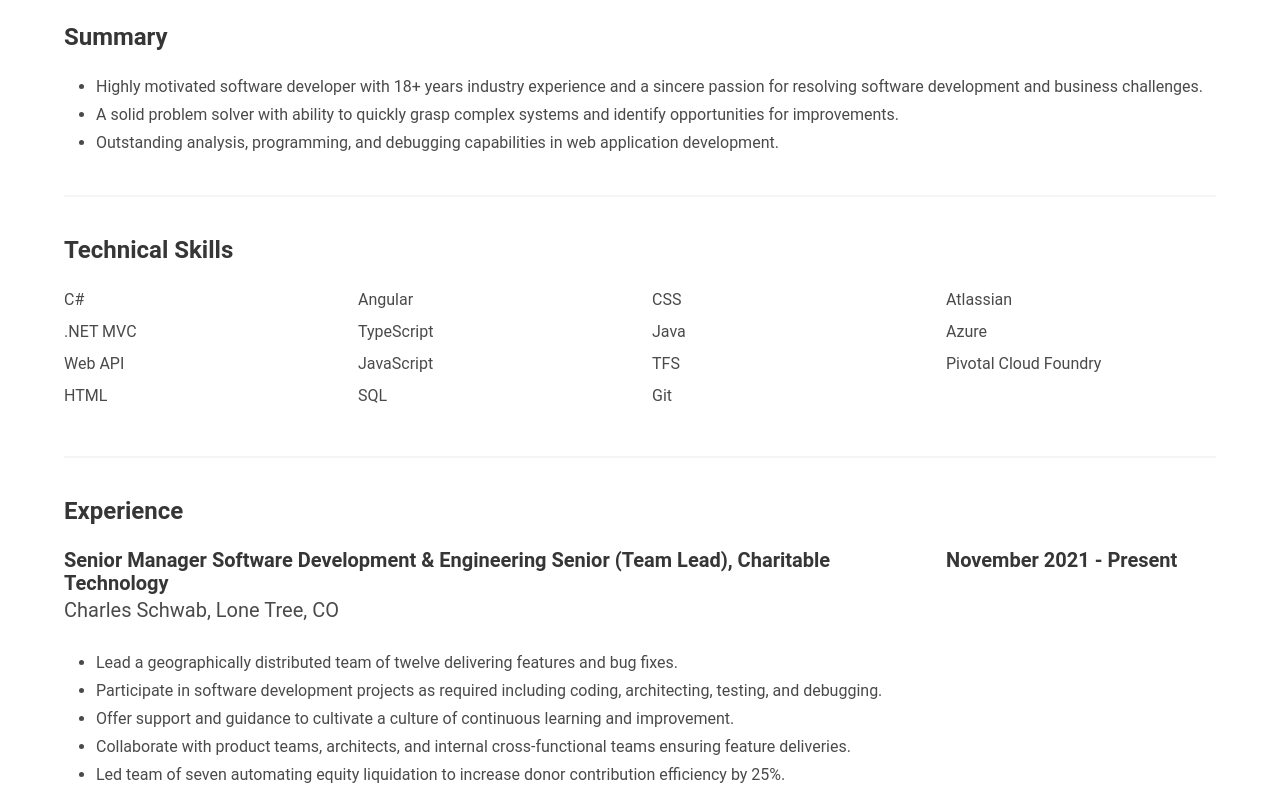
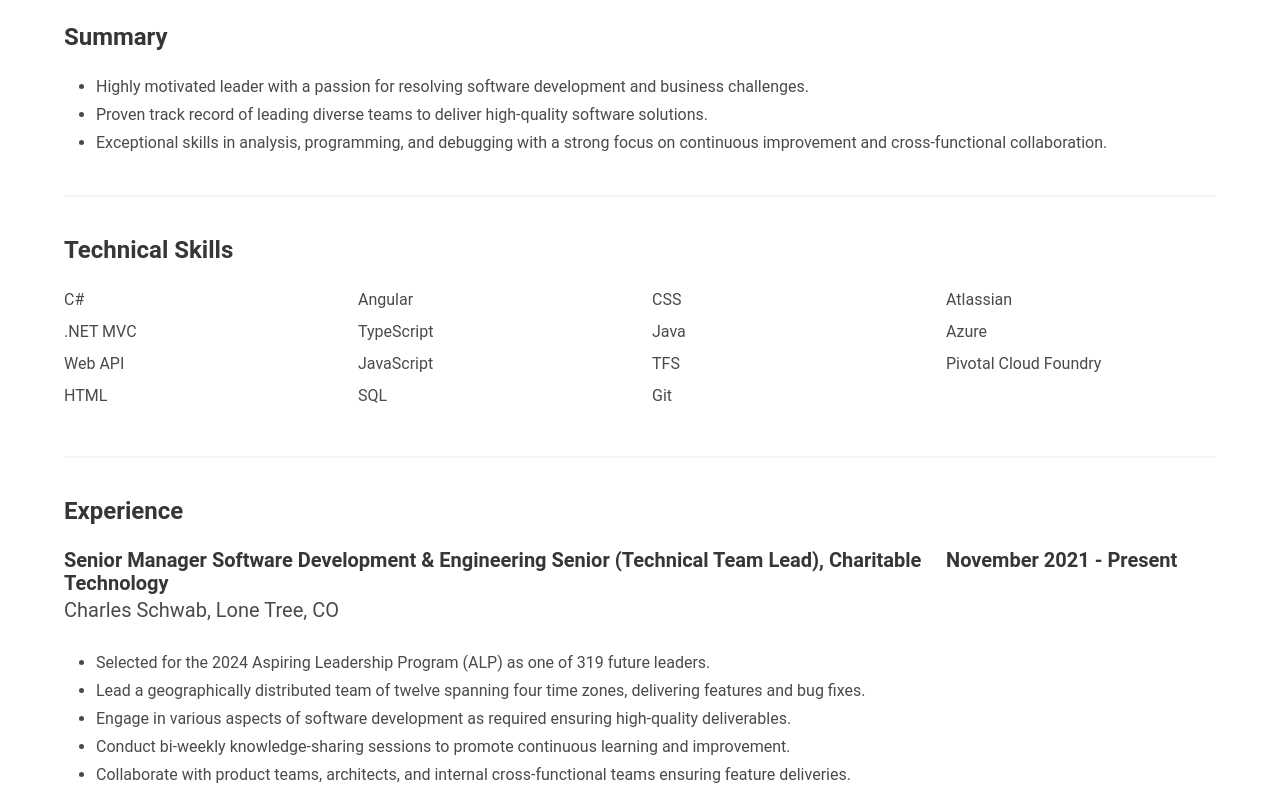
Before and after one commit to hendrang/hendrang, an Angular app: page /resume in a window 1280 px wide. Shown: the part 280-1073 px from the top of the page. Built offline with nearby package versions, Linux system fonts and the light colour scheme.

Commit message:
August 2024 Resume Update
August 2024 Resume Update

```diff
--- a/src/app/components/resume/resume.component.html
+++ b/src/app/components/resume/resume.component.html
@@ -19,11 +19,9 @@
         <div class="title is-size-4">Summary</div>
         <div class="content">
           <ul>
-            <li>Highly motivated software developer with 18+ years industry experience and a sincere passion for resolving software development and business challenges.</li>
-            <li>A solid problem solver with ability to quickly grasp complex systems and identify opportunities
-                    for improvements.</li>
-            <li>Outstanding analysis, programming, and debugging capabilities in web application development.
-                </li>
+            <li>Highly motivated leader with a passion for resolving software development and business challenges.</li>
+            <li>Proven track record of leading diverse teams to deliver high-quality software solutions. </li>
+            <li>Exceptional skills in analysis, programming, and debugging with a strong focus on continuous improvement and cross-functional collaboration.</li>
           </ul>
         </div>
       </div>
@@ -80,7 +78,7 @@
         <div class="columns">
           <div class="column is-9 ">
             <div class="title is-size-5">
-              Senior Manager Software Development & Engineering Senior (Team Lead), Charitable Technology
+              Senior Manager Software Development & Engineering Senior (Technical Team Lead), Charitable Technology
                 </div>
             <div class="subtitle is-size-5">
               Charles Schwab, Lone Tree, CO
@@ -92,12 +90,14 @@
         </div>
         <div class="content">
           <ul>
-            <li>Lead a geographically distributed team of twelve delivering features and bug fixes.</li>
-            <li>Participate in software development projects as required including coding, architecting, testing, and debugging.</li>
-            <li>Offer support and guidance to cultivate a culture of continuous learning and improvement.</li>
+            <li>Selected for the 2024 Aspiring Leadership Program (ALP) as one of 319 future leaders.</li>
+            <li>Lead a geographically distributed team of twelve spanning four time zones, delivering features and bug fixes.</li>
+            <li>Engage in various aspects of software development as required ensuring high-quality deliverables.</li>
+            <li>Conduct bi-weekly knowledge-sharing sessions to promote continuous learning and improvement.</li>
             <li>Collaborate with product teams, architects, and internal cross-functional teams ensuring feature deliveries.</li>
-            <li>Led team of seven automating equity liquidation to increase donor contribution efficiency by 25%.</li>
-            <li>Guided team of four modernizing Charitable letters system using .NET, Amazon S3, and Rabbit MQ.</li>
+            <li>Directed team of five to develop grant automation system, resulting in over 80% of auto-approved grants.</li>
+            <li>Led team of seven automating equity liquidation increasing donor contribution efficiency by 25%.</li>
+            <li>Guided team of four modernizing charitable letters system using .NET, Amazon S3, and Rabbit MQ.</li>
           </ul>
         </div>
       </div>
```
Also changed, not shown: 1 other file (tests, documents, lock files or other folders).
